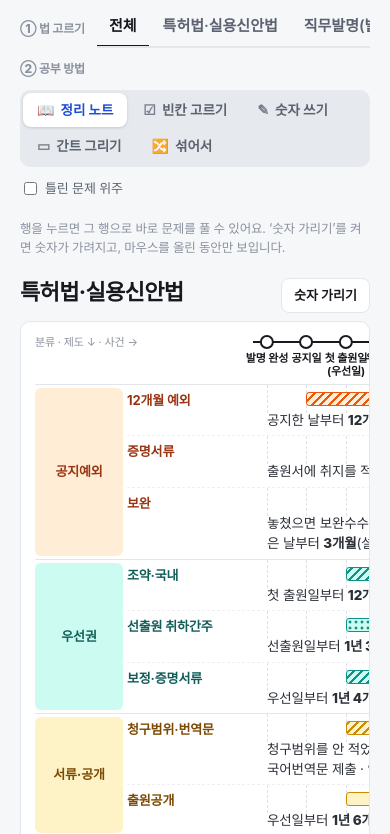
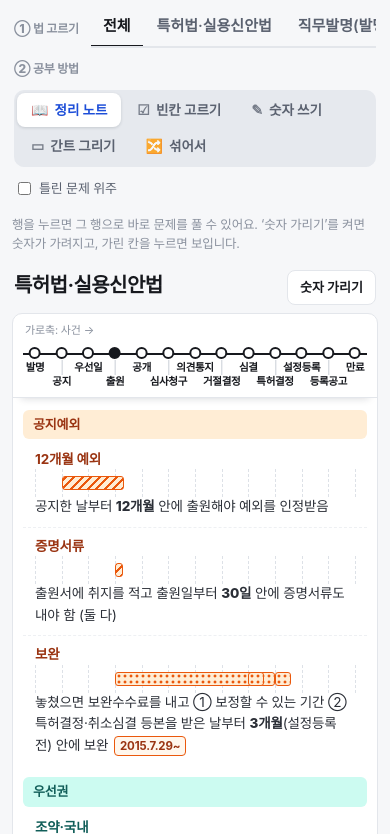
Before and after one commit to Editor0518/IPAT_PeriodsSummary, a plain HTML site: page index.html in a window 390 px wide. Shown: the part 89-923 px from the top of the page. Drawn offline with Linux system fonts and the light colour scheme; a web font is replaced by a local one.

Commit message:
정리 노트 모바일 배치: 가로 스크롤 없이 세로로 쌓기
화면 폭 800px 이하에서만 적용하고 PC 배치는 그대로 둔다.
- 분류는 색 띠로, 제도명·막대·설명은 아래로 쌓아 타임라인을 화면 폭에 맞춤
- 사건 축은 짧은 이름으로 바꾸고 홀수 번째를 한 줄 아래로 엇갈려 겹치지 않게 함
- 사건 축은 스크롤해도 화면 위에 붙어 있음
- 터치 기기에서 '숫자 가리기'의 가린 칸을 누르면 보임 (퀴즈로 넘어가지 않음)
- 간트 그리기 문제의 축도 좁은 화면에서 같은 방식으로 엇갈림

Co-Authored-By: Claude Opus 5.5 <noreply@anthropic.com>
Claude-Session: https://claude.ai/code/session_0115Pi61BQ2zcbzwceofTUR7

```diff
--- a/css/style.css
+++ b/css/style.css
@@ -139,6 +139,66 @@ main { max-width: 1080px; margin: 0 auto; padding: 12px 20px 40px; }
 .row.clickable:hover { background: #f8fafc; }
 .stat-dot { display: inline-block; width: 7px; height: 7px; border-radius: 50%; margin-left: 4px; vertical-align: 1px; }
 
+/* 터치 기기: 가린 숫자는 눌러서(.peek) 보이고, 누른 뒤 남는 hover로는 보이지 않게 */
+.hide-num .rtext b.peek, .hide-num .rtext .cm.peek { background: #fff7d6; color: inherit; border-color: #cfd4dc; }
+.hide-num .bar-b.s b.peek { background: transparent; color: #fff; }
+@media (hover: none) {
+  .hide-num .rtext b:not(.peek):hover, .hide-num .rtext .cm:not(.peek):hover { background: #e7e9ee; color: transparent; border-color: #e7e9ee; }
+  .hide-num .bar-b.s b:not(.peek):hover { background: rgba(255,255,255,.35); color: transparent; }
+  .hide-num .rtext b:hover::before, .hide-num .rtext .cm:hover::before { content: none; }
+}
+
+/* ── 정리 노트: 좁은 화면 (PC 배치는 위 그대로) ──
+   왼쪽 분류·제도 열을 위로 올려 쌓고, 타임라인은 화면 폭에 맞춰 가로 스크롤 없이 본다.
+   사건 축은 짧은 이름으로 바꾸고, 스크롤해도 화면 위에 붙어 있다. */
+.ms .alt, .cap { display: none; }
+@media (max-width: 800px) {
+  .top, .bar, .foot { padding-left: 14px; padding-right: 14px; }
+  main { padding: 8px 12px 32px; }
+  .law-head { margin: 16px 2px 8px; }
+  .law-head h2 { font-size: 20px; }
+
+  .chart { overflow: visible; padding: 2px 10px 6px; }
+  .grid { min-width: 0; }
+  .cap { display: block; font-size: 11px; color: var(--faint); padding: 6px 2px 0; }
+  .corner { display: none; }
+  .axis-row {
+    display: block; margin: 0 -10px; padding: 8px 10px 4px;
+    border-bottom: 1px solid var(--line); box-shadow: 0 8px 8px -8px rgba(16,24,40,.18);
+  }
+  .chart .axis { height: 32px; margin: 0 12px; }
+  .chart .axis.dense { height: 46px; }
+  .chart .axis .ln { left: -12px; right: -12px; top: 6px; }
+  .chart .ms { top: 0; }
+  .chart .ms i { width: 12px; height: 12px; border-width: 2px; }
+  .chart .ms .full { display: none; }
+  .chart .ms .alt { display: block; font-size: 10.5px; margin-top: 3px; letter-spacing: -0.03em; }
+  .chart .axis.dense .ms.lo .alt { margin-top: 17px; }
+  .chart .axis.dense .ms.lo::after {
+    content: ""; position: absolute; left: 50%; top: 13px; height: 15px; border-left: 1px solid #c9ced6;
+  }
+
+  .grp { display: block; border-top: 0; margin-top: 12px; }
+  .grp-label {
+    display: block; text-align: left; margin: 0 0 2px; padding: 5px 10px;
+    font-size: 13px; border-radius: 6px;
+  }
+  .row, .grp-rows .row { display: block; padding: 8px 0 9px; }
+  .rname { padding: 0 12px; font-size: 13.5px; }
+  .track { margin: 6px 12px 5px; }
+  .rtext { margin: 0 12px; font-size: 13.5px; line-height: 1.6; }
+  .row.clickable:active { background: #f1f5f9; }
+
+  /* 간트 그리기 문제의 축도 같은 방식으로 엇갈려 겹치지 않게 */
+  .draw .axis.dense .ms.lo span { margin-top: 18px; }
+  .draw .axis.dense .ms.lo::after {
+    content: ""; position: absolute; left: 50%; top: 15px; height: 16px; border-left: 1px solid #c9ced6;
+  }
+}
+@media (max-width: 360px) {
+  .chart .ms .alt { font-size: 9.5px; }
+}
+
 /* ── quiz ── */
 .qwrap { max-width: 860px; margin: 0 auto; }
 .progress { height: 6px; background: #e6e9ee; border-radius: 999px; overflow: hidden; margin: 6px 0 14px; }
--- a/index.html
+++ b/index.html
@@ -6,7 +6,7 @@
 <title>IPAT 기간 암기 퀴즈 — 지식재산권법 날짜·기간</title>
 <meta name="description" content="지식재산능력시험(IPAT) 대비: 특허·디자인·상표·저작권·부정경쟁방지법의 기간을 빈칸 고르기, 숫자 쓰기, 간트 직접 그리기로 외우는 퀴즈">
 <link rel="stylesheet" href="https://cdn.jsdelivr.net/gh/orioncactus/pretendard@v1.3.9/dist/web/variable/pretendardvariable-dynamic-subset.min.css">
-<link rel="stylesheet" href="css/style.css?v=20261116d">
+<link rel="stylesheet" href="css/style.css?v=20261120a">
 </head>
 <body>
 <header class="top">
@@ -35,7 +35,7 @@
   <button class="link" id="resetStats">기록 지우기</button>
 </footer>
 
-<script src="js/data.js?v=20261116d"></script>
-<script src="js/app.js?v=20261116d"></script>
+<script src="js/data.js?v=20261120a"></script>
+<script src="js/app.js?v=20261120a"></script>
 </body>
 </html>
--- a/js/app.js
+++ b/js/app.js
@@ -123,11 +123,15 @@
   }
   const pct = (x) => (x * 100).toFixed(3) + "%";
 
-  function axisEl(chart, short) {
-    const ax = h("div", { class: "axis" }, h("div", { class: "ln" }));
+  // 사건 간격이 좁은 축. 좁은 화면(CSS)에서는 홀수 번째 이름을 한 줄 아래로 내려 겹치지 않게 한다.
+  const isDense = (chart) => chart.pos.some((p, i) => i > 0 && p - chart.pos[i - 1] < 0.15);
+  // withShort: 정리 노트용. 짧은 이름(.alt)을 함께 넣어 두고, 좁은 화면에서만 CSS로 바꿔 보여 준다.
+  function axisEl(chart, short, withShort) {
+    const ax = h("div", { class: "axis" + (isDense(chart) ? " dense" : "") }, h("div", { class: "ln" }));
     chart.ms.forEach((m, i) => {
-      ax.append(h("div", { class: "ms " + (m.style || ""), style: `left: ${pct(chart.pos[i])}` },
-        h("i"), h("span", { html: (short ? m.short : m.label).replace(" (", "<br>(").replace("우리나라 ", "우리나라<br>").replace("존속기간 ", "존속기간<br>") })));
+      ax.append(h("div", { class: "ms " + (m.style || "") + (i % 2 ? " lo" : ""), style: `left: ${pct(chart.pos[i])}` },
+        h("i"), h("span", { class: "full", html: (short ? m.short : m.label).replace(" (", "<br>(").replace("우리나라 ", "우리나라<br>").replace("존속기간 ", "존속기간<br>") }),
+        withShort ? h("span", { class: "alt" }, m.short) : null));
     });
     return ax;
   }
@@ -183,10 +187,13 @@
   }
 
   // ───────────────────────── 정리 노트 보기 ─────────────────────────
+  // 마우스 없이 터치만 되는 기기: 가린 숫자를 눌러서 보이게 한다 (마우스 기기는 그대로 올려서 보기).
+  const TOUCH = !!(window.matchMedia && window.matchMedia("(hover: none)").matches);
   function renderNotes(app) {
     const laws = state.law === "all" ? DATA.laws : DATA.laws.filter((l) => l.key === state.law);
     app.append(h("div", { class: "hint", style: "margin: 4px 0 0" },
-      "행을 누르면 그 행으로 바로 문제를 풀 수 있어요. ‘숫자 가리기’를 켜면 숫자가 가려지고, 마우스를 올린 동안만 보입니다."));
+      "행을 누르면 그 행으로 바로 문제를 풀 수 있어요. ‘숫자 가리기’를 켜면 숫자가 가려지고, " +
+      (TOUCH ? "가린 칸을 누르면 보입니다." : "마우스를 올린 동안만 보입니다.")));
     laws.forEach((law) => {
       app.append(h("div", { class: "law-head" },
         h("h2", {}, law.title),
@@ -195,7 +202,10 @@
             state.hideNum ? "숫자 보이기" : "숫자 가리기"))));
       law.charts.forEach((chart, ci) => {
         const grid = h("div", { class: "grid" + (state.hideNum ? " hide-num" : "") });
-        grid.append(h("div", { class: "axis-row" }, h("div", { class: "corner" }, chart.corner || "분류 · 제도 ↓ · 사건 →"), axisEl(chart, false)));
+        const corner = chart.corner || "분류 · 제도 ↓ · 사건 →";
+        // .cap: 좁은 화면에서만 보이는 축 설명 (넓은 화면은 왼쪽 위 .corner)
+        grid.append(h("div", { class: "cap" }, "가로축: " + corner.split("·").pop().replace("→", "").trim() + " →"));
+        grid.append(h("div", { class: "axis-row" }, h("div", { class: "corner" }, corner), axisEl(chart, false, true)));
         chart.groups.forEach((g, gi) => {
           const [c, d, l] = col(g.cat);
           const rows = h("div", { class: "grp-rows" });
@@ -209,6 +219,10 @@
               h("div", { class: "rname", style: `color: ${d}` }, row.name, dot),
               h("div", { class: "rbody" }, barsEl(chart, row, g.cat), row.text ? textEl : null));
             r.addEventListener("click", (e) => {
+              if (TOUCH && state.hideNum) {
+                const hidden = e.target.closest(".rtext b, .rtext .cm, .bar-b.s b");
+                if (hidden) { hidden.classList.toggle("peek"); return; }
+              }
               startSession([ITEMS.find((it) => it.id === id)], "mix", true);
             });
             rows.append(r);
```
